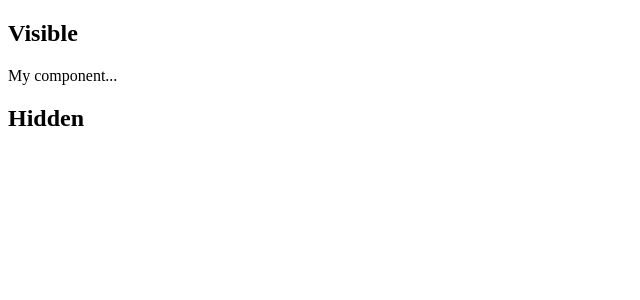
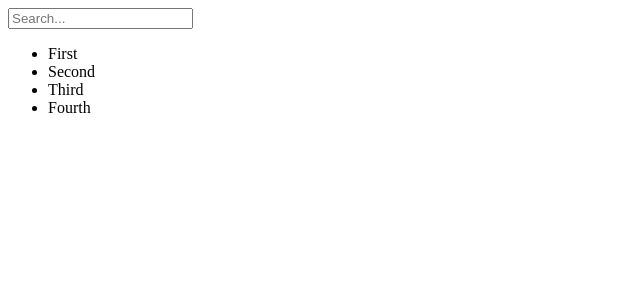
Before and after one commit to doniisetiiawan/react-pzq, a React (Create React App) app: page / in a window 1280 px wide. Shown: the top 300 px of the page, without its empty margins (0-640 px from the left). Built offline with nearby package versions, Linux system fonts and the light colour scheme.

Commit message:
Data source

```diff
--- a/src/MyInput.jsx
+++ b/src/MyInput.jsx
@@ -1,15 +1,22 @@
-import React, { Component } from 'react';
+import React from 'react';
+import PropTypes from 'prop-types';
+import { getState, setState } from './store';
 
-export default class MyInput extends Component {
-  onChange = () => {
-    console.log('changed');
-  };
+function onChange(e) {
+  setState(getState().set('filterValue', e.target.value));
+}
 
-  onBlur = () => {
-    console.log('blured');
-  };
+const MyInput = ({ value, placeholder }) => (
+  <input
+    value={value}
+    placeholder={placeholder}
+    onChange={onChange}
+  />
+);
 
-  render() {
-    return <input onChange={this.onChange} onBlur={this.onBlur} />;
-  }
-}
+MyInput.propTypes = {
+  value: PropTypes.string,
+  placeholder: PropTypes.string,
+};
+
+export default MyInput;
--- a/src/MyList.jsx
+++ b/src/MyList.jsx
@@ -1,39 +1,23 @@
-import React, { Component } from 'react';
-import { fromJS } from 'immutable';
+import React from 'react';
+import PropTypes from 'prop-types';
 
-export default class MyList extends Component {
-  constructor(props) {
-    super(props);
+const MyList = ({ filterValue, items }) => {
+  const filter = new RegExp(filterValue, 'i');
 
-    this.state = {
-      data: fromJS({
-        items: [...Array(5000).keys()],
-      }),
-    };
-  }
+  return (
+    <ul>
+      {items
+        .filter((item) => filter.test(item))
+        .map((item) => (
+          <li key={item}>{item}</li>
+        ))}
+    </ul>
+  );
+};
 
-  shouldComponentUpdate(props, state) {
-    return this.data !== state.data;
-  }
+MyList.propTypes = {
+  filterValue: PropTypes.string,
+  items: PropTypes.array.isRequired,
+};
 
-  get data() {
-    const { data: data1 } = this.state;
-    return data1;
-  }
-
-  set data(data) {
-    this.setState({ data });
-  }
-
-  render() {
-    const items = this.data.get('items');
-
-    return (
-      <ul>
-        {items.map((i) => (
-          <li key={i}>{i}</li>
-        ))}
-      </ul>
-    );
-  }
-}
+export default MyList;
--- a/src/index.jsx
+++ b/src/index.jsx
@@ -1,18 +1,25 @@
 import React from 'react';
 import { render } from 'react-dom';
 
-import cond from './cond';
-import MyComponent from './MyComponent';
+import { connect, getState, setState } from './store';
+import MyInput from './MyInput';
+import MyList from './MyList';
 
-const ComposedVisible = cond(MyComponent, () => true);
-const ComposedHidden = cond(MyComponent, () => false);
+const ConnectedInput = connect(MyInput);
+const ConnectedList = connect(MyList);
+
+setState(
+  getState().merge({
+    filterValue: '',
+    placeholder: 'Search...',
+    items: ['First', 'Second', 'Third', 'Fourth'],
+  }),
+);
 
 render(
   <section>
-    <h1>Visible</h1>
-    <ComposedVisible />
-    <h2>Hidden</h2>
-    <ComposedHidden />
+    <ConnectedInput />
+    <ConnectedList />
   </section>,
   document.getElementById('root'),
 );
--- /dev/null
+++ b/src/store.jsx
@@ -0,0 +1,46 @@
+import React, { Component } from 'react';
+import { fromJS } from 'immutable';
+
+let components = fromJS([]);
+
+let store = fromJS({});
+
+export function setState(state) {
+  store = state;
+
+  for (const component of components) {
+    component.setState({
+      data: store,
+    });
+  }
+}
+
+export function getState() {
+  return store;
+}
+
+export function connect(ComposedComponent) {
+  return class ConnectedComponent extends Component {
+    constructor(props) {
+      super(props);
+
+      this.state = {
+        data: store,
+      };
+    }
+
+    componentDidMount() {
+      components = components.push(this);
+    }
+
+    componentWillUnmount() {
+      const index = components.findIndex(this);
+      components = components.delete(index);
+    }
+
+    render() {
+      const { data } = this.state;
+      return <ComposedComponent {...data.toJS()} />;
+    }
+  };
+}
```
